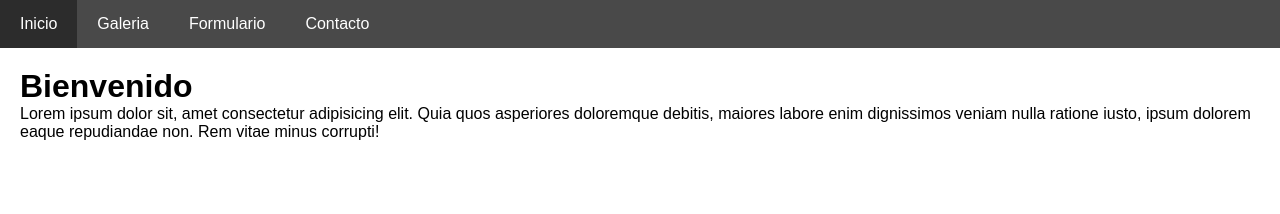
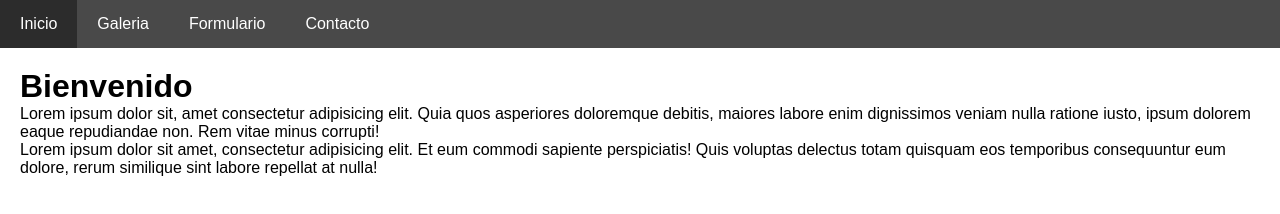
Before and after one commit to frecampos/clase002, a plain HTML site: page indice_menu.html in a window 1280 px wide. Drawn offline with Linux system fonts and the light colour scheme.

Commit message:
agregar parrafo

```diff
--- a/indice_menu.html
+++ b/indice_menu.html
@@ -26,6 +26,7 @@
     <div class="main">
         <h1>Bienvenido</h1>
         <p>Lorem ipsum dolor sit, amet consectetur adipisicing elit. Quia quos asperiores doloremque debitis, maiores labore enim dignissimos veniam nulla ratione iusto, ipsum dolorem eaque repudiandae non. Rem vitae minus corrupti!</p>
+        <p>Lorem ipsum dolor sit amet, consectetur adipisicing elit. Et eum commodi sapiente perspiciatis! Quis voluptas delectus totam quisquam eos temporibus consequuntur eum dolore, rerum similique sint labore repellat at nulla!</p>
     </div>
 </body>
 
```
